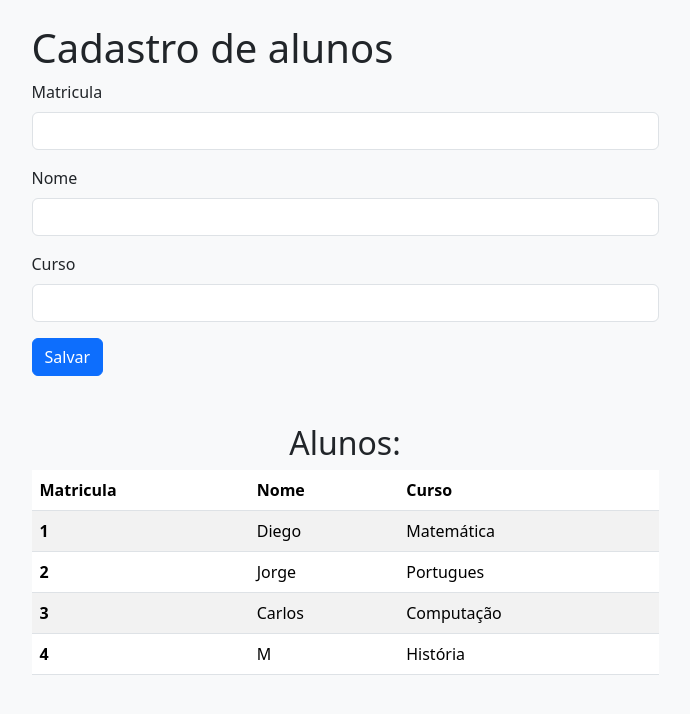
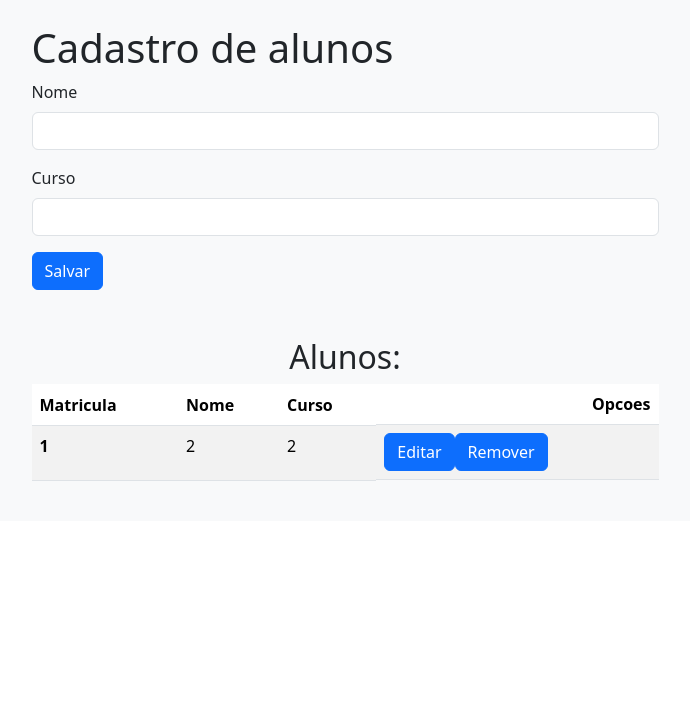
Before and after one commit to DSFerrari/cd-aluno, an Angular app: page / in a window 1280 px wide. Shown: the top 714 px of the page, without its empty margins (295-985 px from the left). Built offline with nearby package versions, Linux system fonts and the light colour scheme; data requests are answered from the project's data file.

Commit message:
Função apagar e alterar adicionados

```diff
--- a/db.json
+++ b/db.json
@@ -1,24 +1,9 @@
 {
   "students": [
     {
-      "id": "1",
-      "name": "Diego",
-      "course": "Matemática"
-    },
-    {
-      "id": "2",
-      "name": "Jorge",
-      "course": "Portugues"
-    },
-    {
-      "id": "3",
-      "name": "Carlos",
-      "course": "Computação"
-    },
-    {
-      "id": "4",
-      "name": "M",
-      "course": "História"
+      "id": 1,
+      "name": "2",
+      "course": "2"
     }
   ]
 }
--- a/package.json
+++ b/package.json
@@ -21,7 +21,6 @@
     "@ng-bootstrap/ng-bootstrap": "^16.0.0",
     "@popperjs/core": "^2.11.8",
     "bootstrap": "^5.3.2",
-    "json-server": "^1.0.0-alpha.23",
     "rxjs": "~7.8.0",
     "tslib": "^2.3.0",
     "zone.js": "~0.14.3"
--- a/src/app/student.service.ts
+++ b/src/app/student.service.ts
@@ -17,4 +17,12 @@
   }
 save(student:Student): Observable<Student>{
   return this.http.post<Student>(this.url, student)
-}}
+}
+ delete(student:Student): Observable<void>{
+  return this.http.delete<void>(`${this.url}/${student.id}`);
+ }
+
+ update(student:Student): Observable<Student>{
+  return this.http.put<Student>(`${this.url}/${student.id}`,student);
+ }
+}
--- a/src/app/students/students.component.html
+++ b/src/app/students/students.component.html
@@ -3,15 +3,6 @@
     <div class="col-7 m-auto">
     <h1>Cadastro de alunos</h1>
   <form [formGroup]="formGroupStudent">
-    <div class="mb-3">
-      <label for="matricula" class="form-label">Matricula</label>
-      <input
-      type="text"
-      class="form-control"
-      id="matricula"
-      formControlName="id"
-      >
-    </div>
     <div class="mb-3">
       <label for="nome" class="form-label">Nome</label>
       <input
@@ -31,8 +22,8 @@
       >
     </div>
     <button type="submit" class="btn btn-primary" (click)="save()">Salvar</button>
-    </form>
-    <form>
+  </form>
+
     <h2 class="mt-5 text-center">Alunos:</h2>
     <table class="table table-striped">
       <thead>
@@ -40,6 +31,7 @@
           <th scope="col">Matricula</th>
           <th scope="col">Nome</th>
           <th scope="col">Curso</th>
+          <th class="d-flex justify-content-end" scope="col">Opcoes</th>
         </tr>
       </thead>
       <tbody>
@@ -47,10 +39,13 @@
           <th scope="row">{{student.id}}</th>
           <td>{{student.name}}</td>
           <td>{{student.course}}</td>
-        </tr>
+        <td class="d-flex jusitfy-content-end">
+          <button  class="btn btn-primary" (click)="edit(student)">Editar</button>
+          <button  class="btn btn-primary" (click)="delete(student)">Remover</button>
+        </td>
+          </tr>
       </tbody>
     </table>
-    </form>
   </div>
   </div>
   </div>
--- a/src/app/students/students.component.ts
+++ b/src/app/students/students.component.ts
@@ -6,33 +6,59 @@
 @Component({
   selector: 'app-students',
   templateUrl: './students.component.html',
-  styleUrl: './students.component.css'
+  styleUrl: './students.component.css',
 })
 export class StudentsComponent implements OnInit {
   students: Student[] = [];
 
-    formGroupStudent : FormGroup;
+  formGroupStudent: FormGroup;
+  isEditing: boolean = false;
 
-    constructor(private formBuilder: FormBuilder, private service: StudentService){
+  constructor(
+    private formBuilder: FormBuilder,
+    private service: StudentService
+  ) {
     this.formGroupStudent = formBuilder.group({
-         id : [''],
-         name : [''],
-         course : ['']
+      id: [''],
+      name: [''],
+      course: [''],
     });
+  }
 
-    }
   ngOnInit(): void {
     this.loadstudents();
   }
-  loadstudents(){
+
+  loadstudents() {
     this.service.getStudents().subscribe({
-  next: data => this.students = data
+      next: (data) => (this.students = data),
     });
   }
-    save(){
+
+  save() {
+    if (this.isEditing) {
+      this.service.update(this.formGroupStudent.value).subscribe({
+        next: () => {
+          this.loadstudents();
+          this.isEditing = false;
+        },
+      });
+    } else {
       this.service.save(this.formGroupStudent.value).subscribe({
-        next: data => this.students.push(data)
-      })
+        next: (data) => this.students.push(data),
+      });
+    }
+    this.formGroupStudent.reset();
+  }
 
+  delete(student: Student) {
+    this.service.delete(student).subscribe({
+      next: () => this.loadstudents(),
+    });
+  }
+
+  edit(student: Student) {
+    this.formGroupStudent.setValue(student);
+    this.isEditing = true;
   }
 }
```
Also changed, not shown: 1 other file (tests, documents, lock files or other folders). Lines whose indentation alone changed are shown as unchanged.
